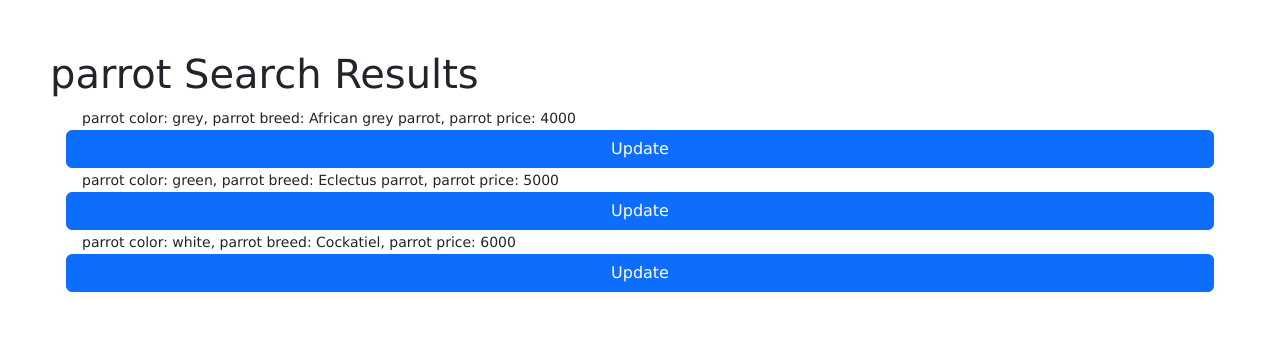
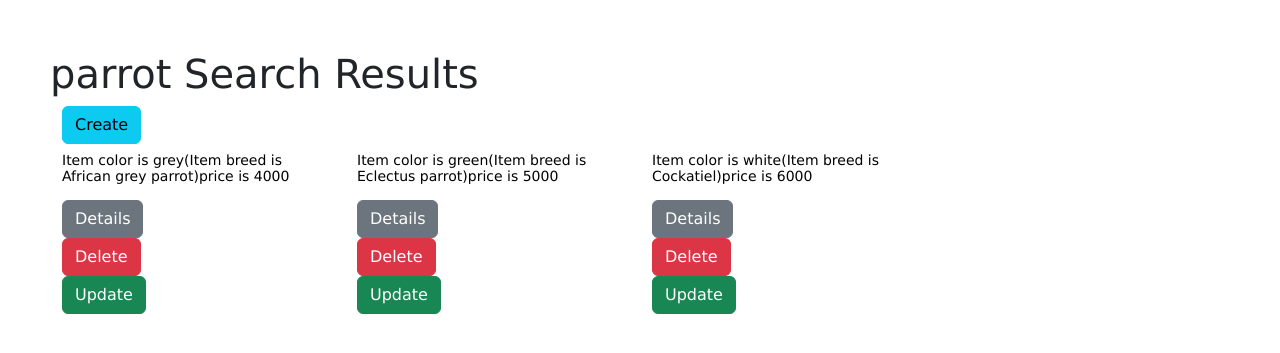
Before and after one commit to kalpana762/s23db76kanakamalla, a Node server app: page /parrot/ in a window 1280 px wide. Shown: the top 353 px of the page. Run offline with Node 20, Linux system fonts and the light colour scheme; data comes from the database, SQL or seed files in the repository; some libraries are stand-ins or nearby versions.

Commit message:
commitiing

```diff
--- a/routes/parrot.js
+++ b/routes/parrot.js
@@ -18,10 +18,10 @@ const secured = (req, res, next) => {
   }
 /* GET parrots */
 router.get('/', parrot_controlers.parrot_view_all_Page );
-router.get('/detail', parrot_controlers.parrot_view_one_Page);
-router.get('/create', parrot_controlers.parrot_create_Page);
+router.get('/detail',secured, parrot_controlers.parrot_view_one_Page);
+router.get('/create',secured, parrot_controlers.parrot_create_Page);
 router.get('/update',secured, parrot_controlers.parrot_update_Page);
-router.get('/delete', parrot_controlers.parrot_delete_Page);
+router.get('/delete',secured, parrot_controlers.parrot_delete_Page);
 
 
 module.exports = router;
--- a/views/parrot.pug
+++ b/views/parrot.pug
@@ -2,24 +2,30 @@ extends layout
 
 block content
   h1= title
-  - let items = results
-  div(class="container-fluid")
-    div(class="row m-1")
-      each item in results
-        - let destination1 = `dispatch("/parrot/update?id=${item._id}")`
-        - let destination2 = `dispatch("/parrot/create")`
-        - let destination3 = `dispatch("/parrot/detail?id=${item._id}")`
-        - let destination4 = `dispatch("/parrot/delete?id=${item._id}")`
-        div(class="row-sm-2 m-1")
-          | parrot color: #{item.parrot_color},
-          | parrot breed: #{item.parrot_breed},
-          | parrot price: #{item.parrot_price}
-          //- button.btn(class="btn-primary ml-1", onclick= destination2) Create
-        button.btn(class="btn-primary ml-1", onclick= destination1) Update
-          //- button.btn(class="btn-primary ml-1", onclick= destination3) Detail
-          //- button.btn(class="btn-primary ml-1", onclick= destination4) Delete
+  //- - let items = ['parrot_type','quantity','cost']
+  - let items = results;
+  - let o;
+  script.
+    function buy(x){
+      alert('purchased item ' + x)
+   }
+  div(class='container-fluid')
+    a(class="btn btn-info" href="/parrot/create") Create
+    div(class='row m-1')
+    div(class="row row-cols-1 row-cols-sm-4 g-6")
+      each item,index in items
+        - let destination = `dispatch(\"/parrot/update?id=${item._id}\")`
+        - let details = `dispatch(\"/parrot/detail?id=${item._id}\")`
+
+        div(class="parrotd text-black mb-3" class='col' class='parrotd' class='parrotd-body' class='parrotd-text' onclick='buy('+index+')') Item color is #{item.parrot_color}(Item breed is #{item.parrot_breed})price is #{item.parrot_price}
+          <br><br>
+          span(class="btn btn-secondary", onclick= details) Details
+          <br>
+          a(class="btn btn-danger", href="/parrot/delete/?id="+item._id) Delete
+          <br>
+          button.btn( class="btn-success ml-1", onclick= destination) Update
 
   script.
-    function dispatch(path) {
-      window.location.href = path;
+    function dispatch(path){
+      window.location.href=path
     }
```
